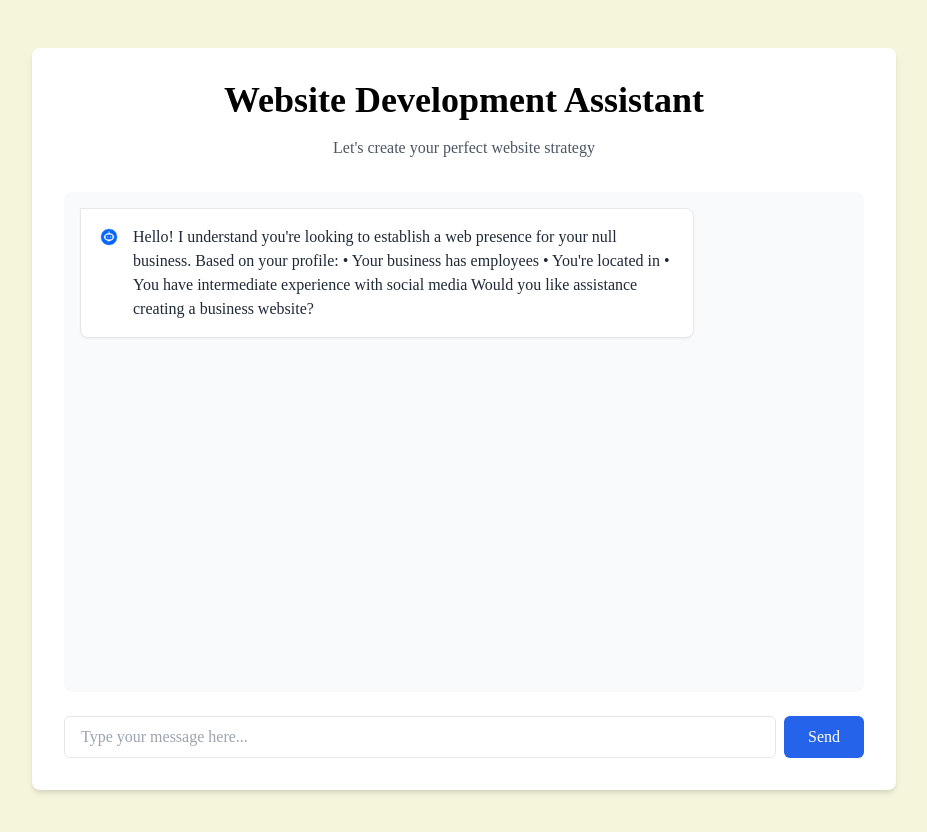
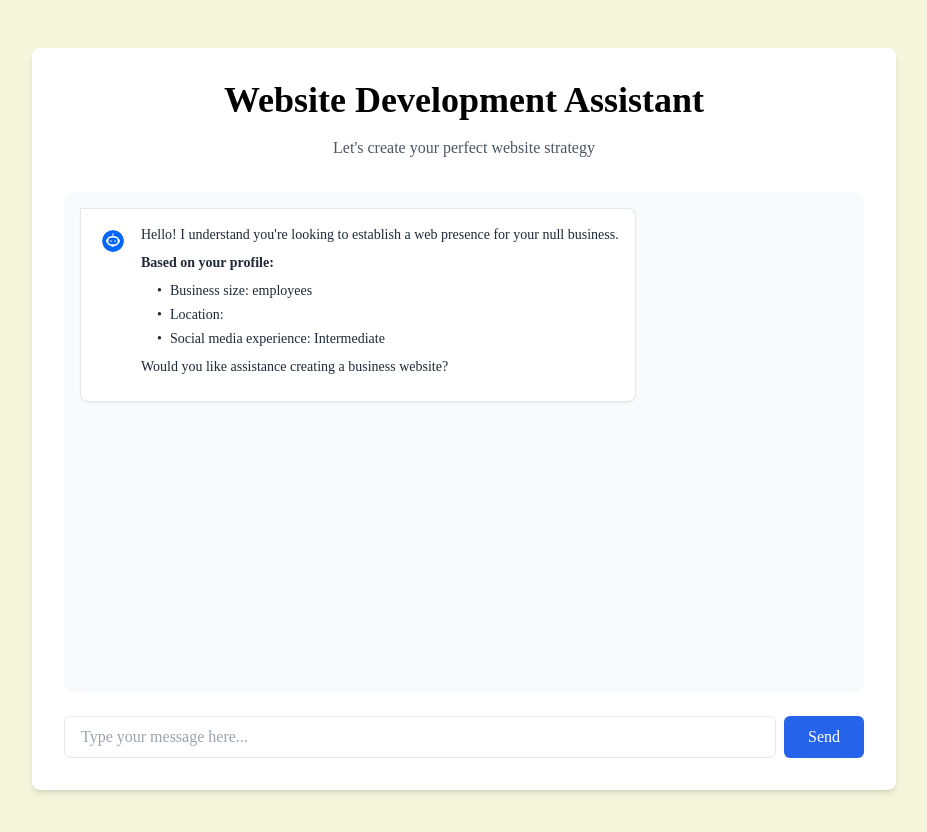
Before and after one commit to dipeshpandit12/chatbot, a Next.js app: page /chat in a window 1280 px wide. Shown: the top 832 px of the page, without its empty margins (176-1103 px from the left). Built offline with nearby package versions, Linux system fonts and the light colour scheme.

Commit message:
fix: chatbot response format

```diff
--- a/app/chat/page.js
+++ b/app/chat/page.js
@@ -20,25 +20,26 @@ export default function Chat() {
         return {
             role: 'assistant',
             content: `Hello! I understand you're looking to establish a web presence for your ${formData.industry} business.
-Based on your profile:
-• Your business has ${formData.employeeRange} employees
-• You're located in ${formData.location}
-• You have ${getExperienceLevel(formData.socialMediaExp)} experience with social media
-${platforms ? `• Currently using: ${platforms}` : ''}
-Would you like assistance creating a business website?
-`
+
+**Based on your profile:**
+• Business size: ${formData.employeeRange} employees
+• Location: ${formData.location}
+• Social media experience: ${getExperienceLevel(formData.socialMediaExp)}
+${platforms ? `• Active platforms: ${platforms}` : ''}
+
+Would you like assistance creating a business website?`
         }
     }
 
     const getExperienceLevel = (level) => {
         const levels = {
-            1: 'beginner',
-            2: 'basic',
-            3: 'intermediate',
-            4: 'advanced',
-            5: 'expert'
+            1: 'Beginner',
+            2: 'Basic',
+            3: 'Intermediate',
+            4: 'Advanced',
+            5: 'Expert'
         }
-        return levels[level] || 'intermediate'
+        return levels[level] || 'Intermediate'
     }
 
     useEffect(() => {
@@ -102,6 +103,26 @@ Would you like assistance creating a business website?
             setIsLoading(false)
         }
     }
+    const formatMessageContent = (content) => {
+        return content.split('\n').map((line, index) => {
+            if (line.startsWith('**') && line.endsWith('**')) {
+                return (
+                    <strong key={index} className="block mb-2 font-semibold text-gray-800">
+                        {line.replace(/\*\*/g, '')}
+                    </strong>
+                )
+            }
+            if (line.startsWith('•')) {
+                return (
+                    <div key={index} className="flex items-start ml-4 mb-1">
+                        <span className="mr-2">•</span>
+                        <span>{line.substring(1)}</span>
+                    </div>
+                )
+            }
+            return <p key={index} className="mb-2">{line}</p>
+        })
+    }
 
     return (
         <div className="min-h-screen bg-[#F5F5DC] font-['Lora']">
@@ -139,16 +160,14 @@ Would you like assistance creating a business website?
                                 <Image
                                     src="/chatbot.png"
                                     alt="Bot"
-                                                width={24}
-                                                height={24}
+                                    width={32}
+                                    height={32}
                                     className="rounded-full"
                                 />
                             </div>
                         )}
-                                    <div className={`${
-                                        message.role === 'user' ? 'text-white' : 'text-gray-800'
-                                    }`}>
-                                        {message.content}
+                        <div className={`${message.role === 'user' ? 'text-white' : 'text-gray-800'} text-sm`}>
+                            {formatMessageContent(message.content)}
                         </div>
                     </div>
                 </div>
```
Lines whose indentation alone changed are shown as unchanged.
